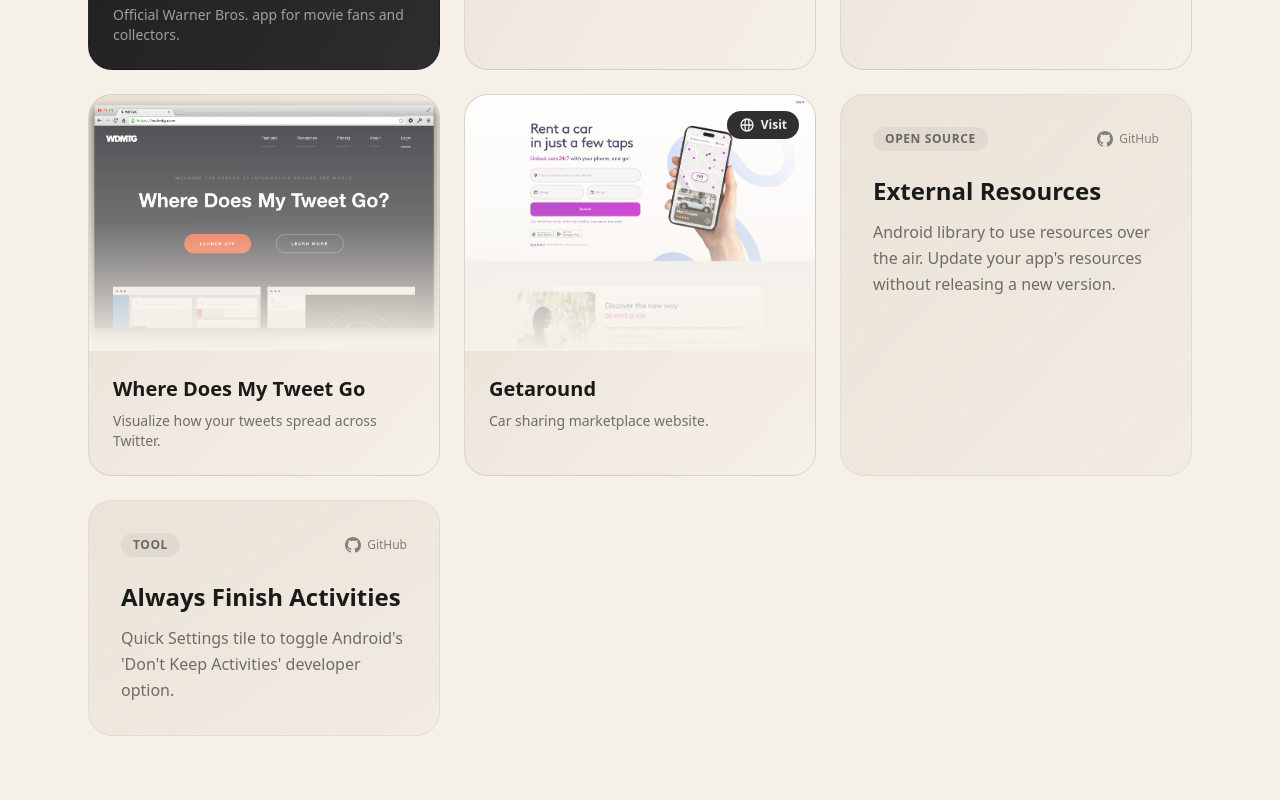
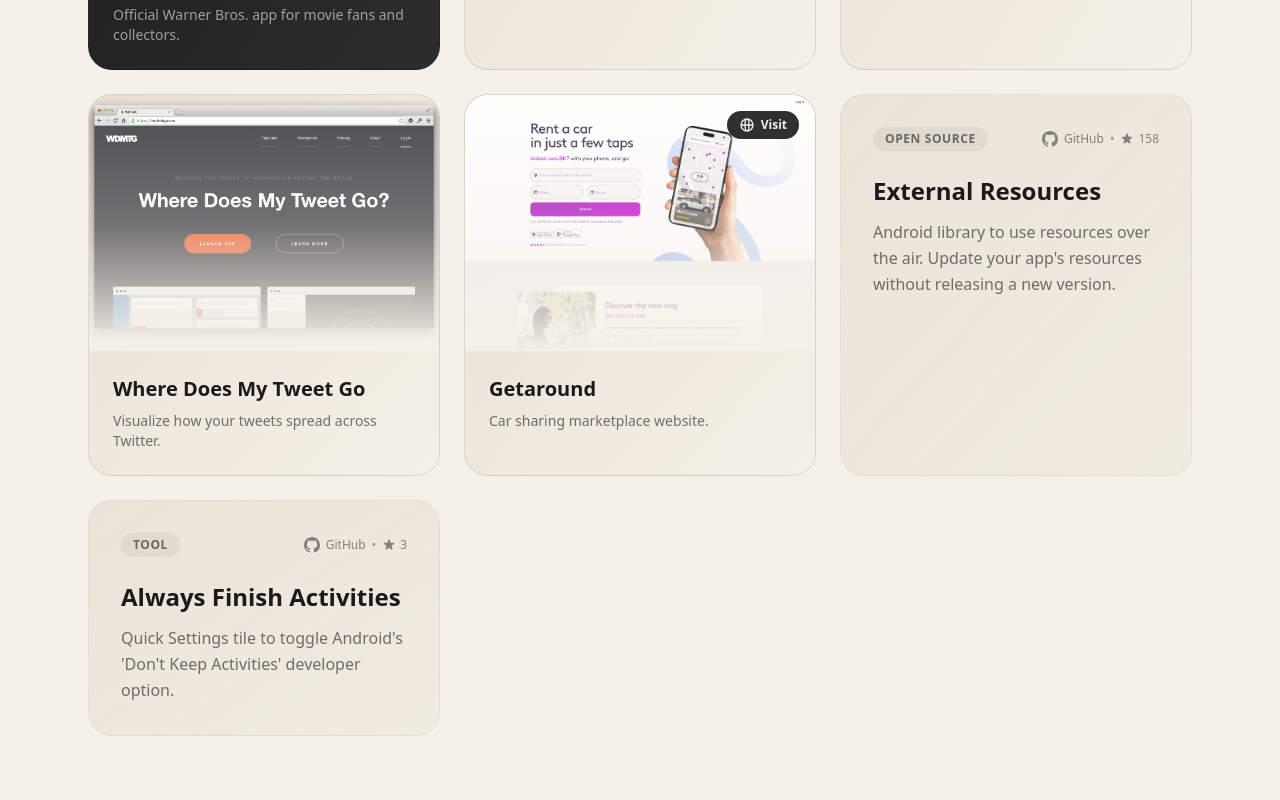
Before and after one commit to prcaen/prcaen.github.io, a React (Vite) app: page / in a window 1280 px wide. Shown: the part 5520-6320 px from the top of the page. Built offline with nearby package versions, Linux system fonts and the light colour scheme.

Commit message:
Add GitHub stars display to project cards and update project data to include star counts

```diff
--- a/src/components/Projects.tsx
+++ b/src/components/Projects.tsx
@@ -240,6 +240,17 @@
               <path d="M12 0C5.37 0 0 5.37 0 12c0 5.31 3.435 9.795 8.205 11.385.6.105.825-.255.825-.57 0-.285-.015-1.23-.015-2.235-3.015.555-3.795-.735-4.035-1.41-.135-.345-.72-1.41-1.23-1.695-.42-.225-1.02-.78-.015-.795.945-.015 1.62.87 1.845 1.23 1.08 1.815 2.805 1.305 3.495.99.105-.78.42-1.305.765-1.605-2.67-.3-5.46-1.335-5.46-5.925 0-1.305.465-2.385 1.23-3.225-.12-.3-.54-1.53.12-3.18 0 0 1.005-.315 3.3 1.23.96-.27 1.98-.405 3-.405s2.04.135 3 .405c2.295-1.56 3.3-1.23 3.3-1.23.66 1.65.24 2.88.12 3.18.765.84 1.23 1.905 1.23 3.225 0 4.605-2.805 5.625-5.475 5.925.435.375.81 1.095.81 2.22 0 1.605-.015 2.895-.015 3.3 0 .315.225.69.825.57A12.02 12.02 0 0024 12c0-6.63-5.37-12-12-12z" />
             </svg>
             GitHub
+            {project.stars !== undefined && (
+              <>
+                <span className="text-charcoal/40 dark:text-cream/40">•</span>
+                <span className="flex items-center gap-1">
+                  <svg className="w-3.5 h-3.5" fill="currentColor" viewBox="0 0 20 20">
+                    <path d="M9.049 2.927c.3-.921 1.603-.921 1.902 0l1.07 3.292a1 1 0 00.95.69h3.462c.969 0 1.371 1.24.588 1.81l-2.8 2.034a1 1 0 00-.364 1.118l1.07 3.292c.3.921-.755 1.688-1.54 1.118l-2.8-2.034a1 1 0 00-1.175 0l-2.8 2.034c-.784.57-1.838-.197-1.539-1.118l1.07-3.292a1 1 0 00-.364-1.118L2.98 8.72c-.783-.57-.38-1.81.588-1.81h3.461a1 1 0 00.951-.69l1.07-3.292z" />
+                  </svg>
+                  <span>{project.stars}</span>
+                </span>
+              </>
+            )}
           </span>
         )}
       </div>
--- a/src/data/projects.ts
+++ b/src/data/projects.ts
@@ -16,6 +16,7 @@
   iconBackgroundColor?: string;
   downloads?: string; // e.g., "10M+", "100K+"
   rating?: number; // e.g., 4.5
+  stars?: number; // GitHub star count
 }
 
 export const projects: Project[] = [
@@ -167,7 +168,8 @@
       github: "https://github.com/prcaen/external-resources"
     },
     featured: true,
-    category: "open-source"
+    category: "open-source",
+    stars: 158
   },
   {
     id: "always-finish-activities",
@@ -177,7 +179,8 @@
       github: "https://github.com/prcaen/AlwaysFinishActivities"
     },
     featured: false,
-    category: "tool"
+    category: "tool",
+    stars: 3
   }
 ];
 
```
